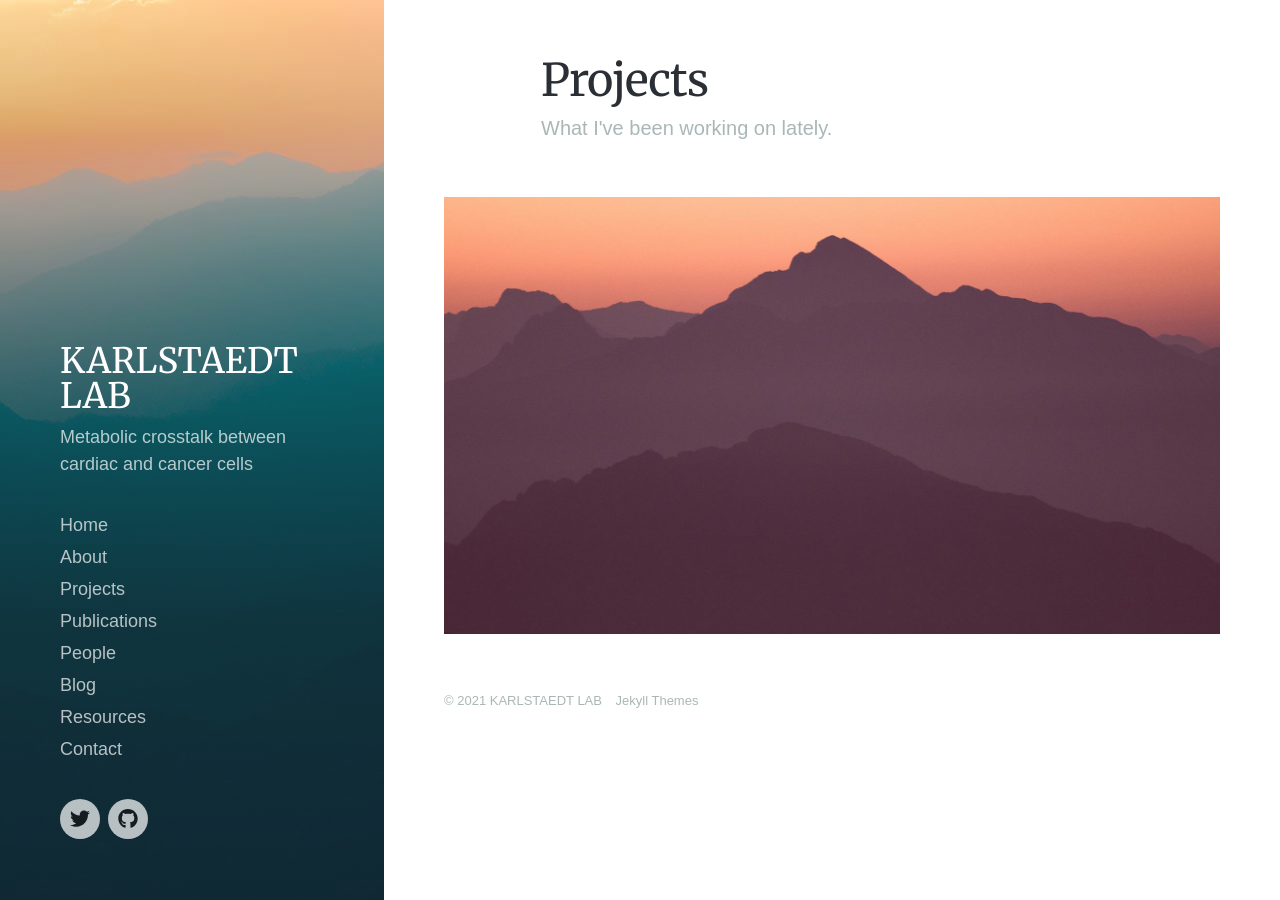
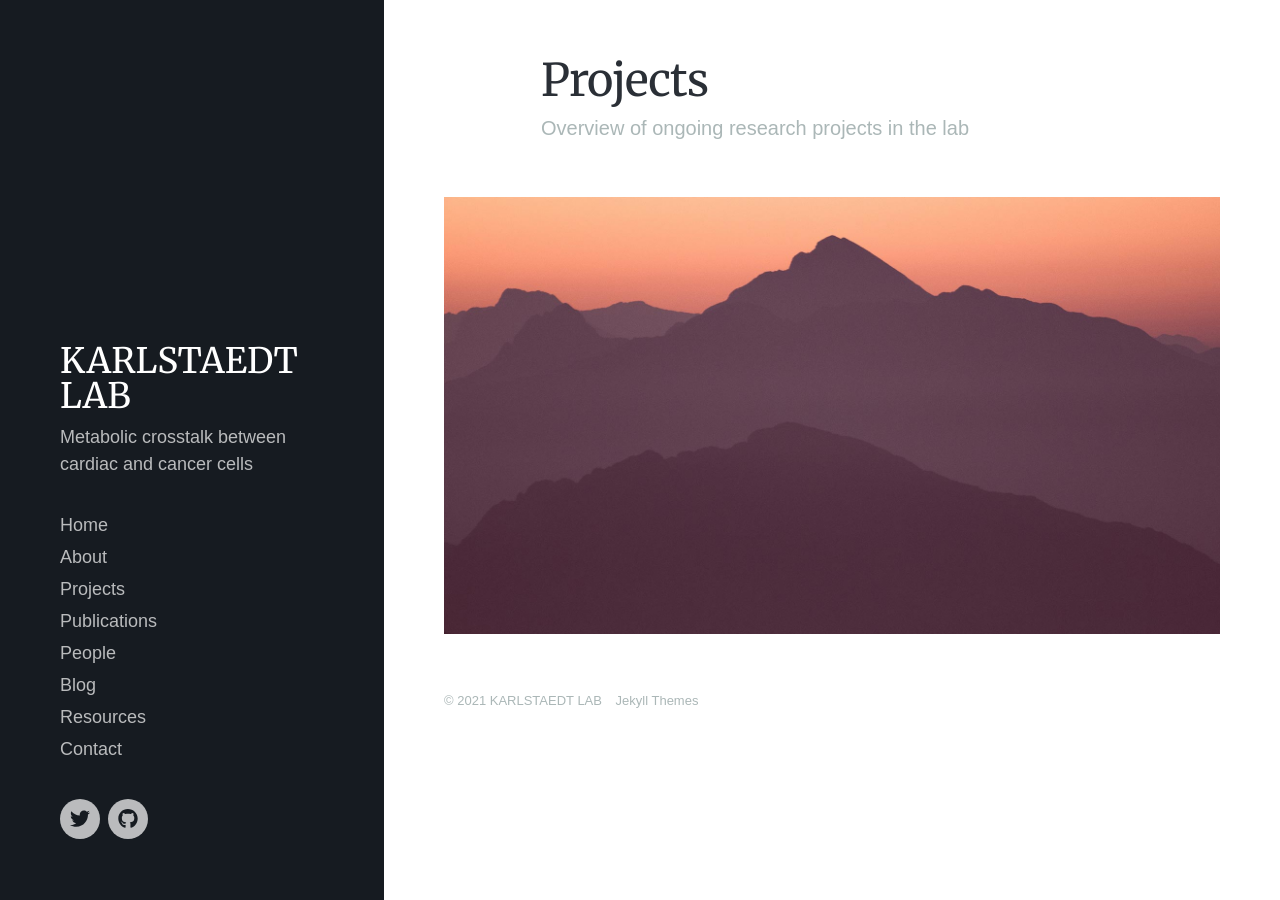
Before and after one commit to karlstaedtlab/cardionet, a Jekyll site: the page built from projects/index.html, in a window 1280 px wide. Built offline with Jekyll 4.4.1, drawn with Linux system fonts in a browser that asks for light colours; nearby versions of some CDN libraries; some web fonts are replaced.

Commit message:
Update index.html

```diff
--- a/projects/index.html
+++ b/projects/index.html
@@ -1,9 +1,8 @@
 ---
 layout: default
 title: Projects
-subtitle: What I've been working on lately.
-description: Journal is a stunning personal blog Jekyll theme with an image-focused design.
-featured_image: /images/demo/demo-landscape.jpg
+subtitle: Overview of ongoing research projects in the lab
+<!-- featured_image: /images/demo/demo-landscape.jpg -->
 ---
 
 <section class="intro">
```
